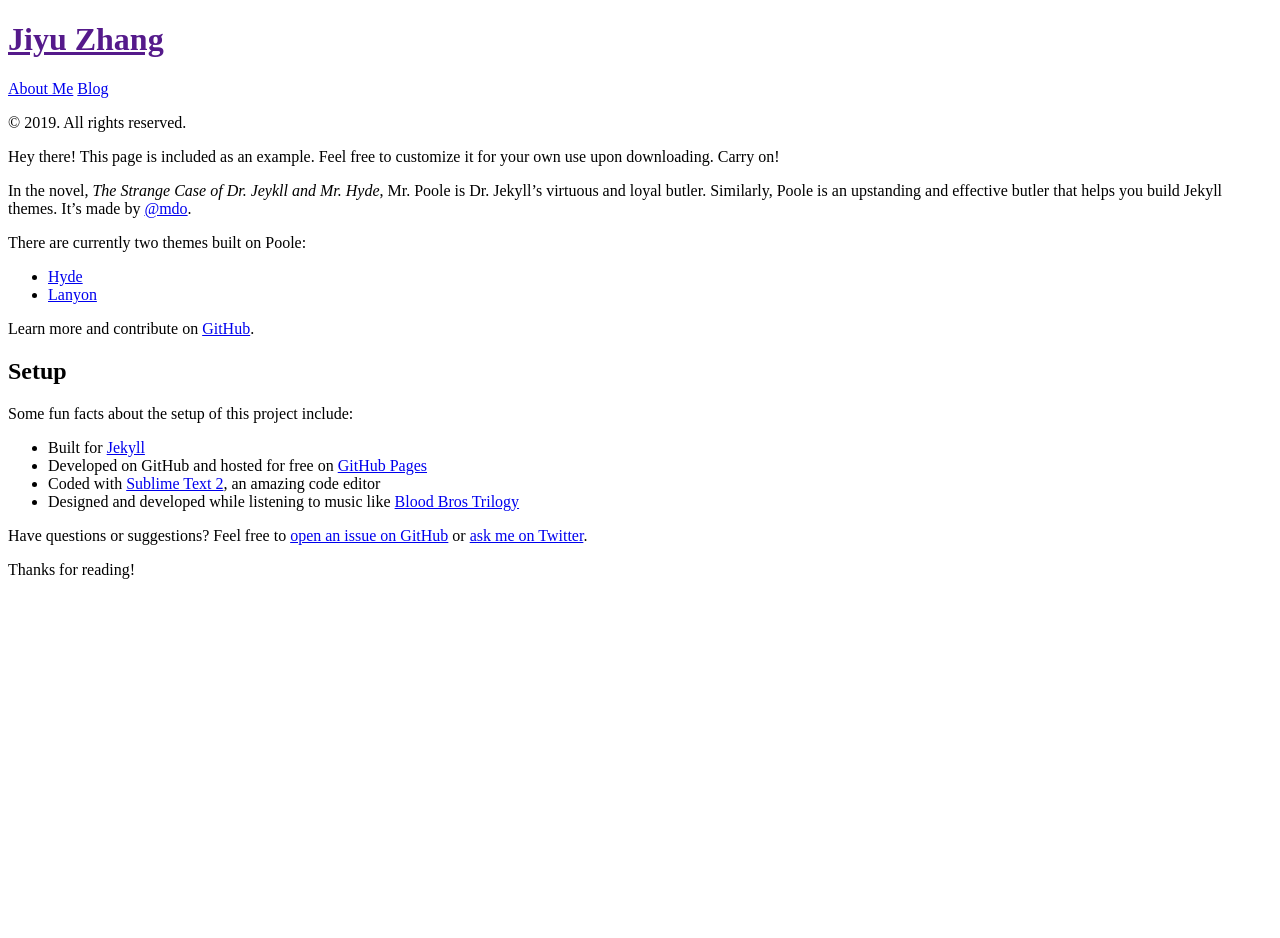
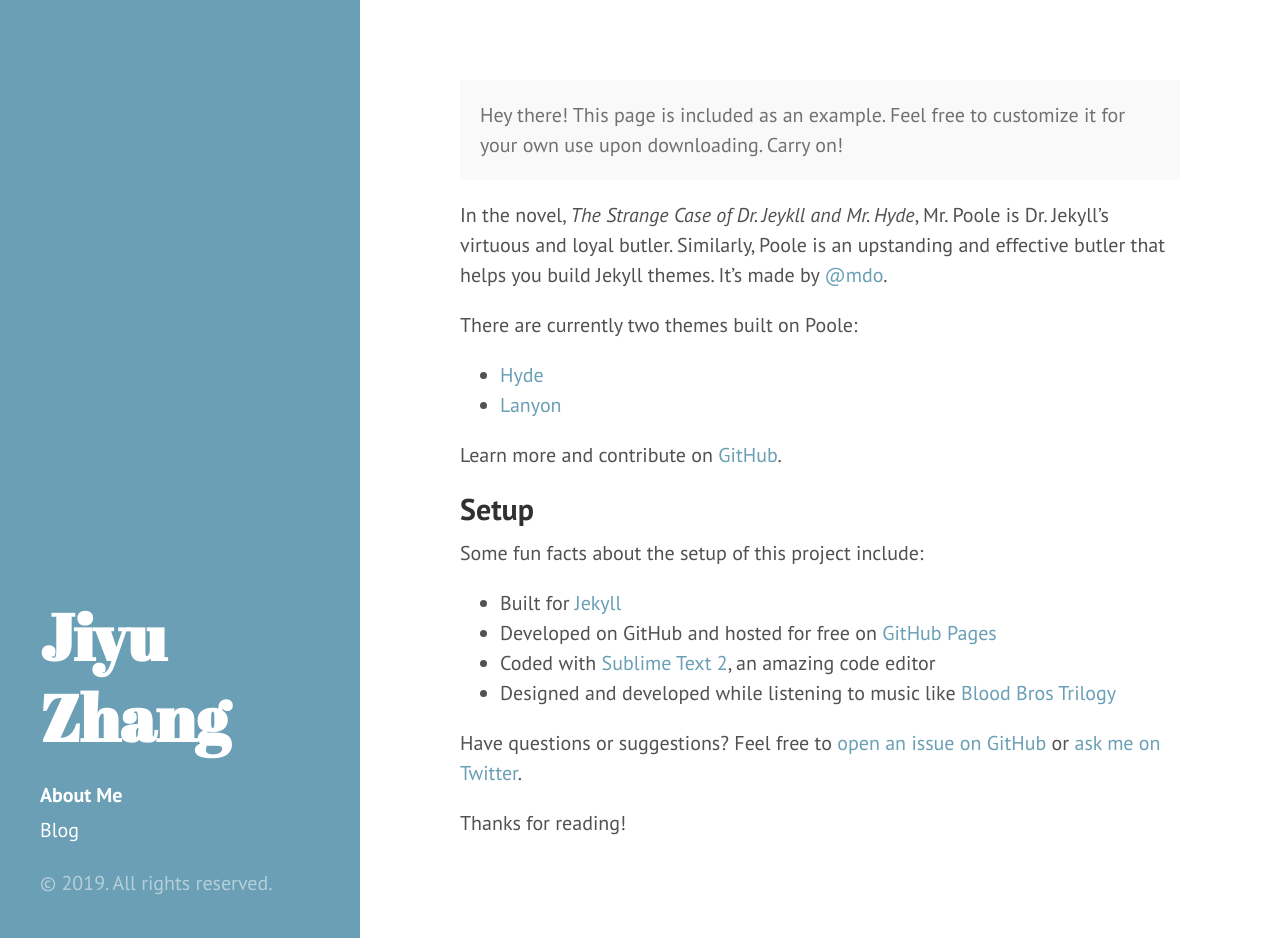
Before and after one commit to lucamartucci/lucamartucci.github.io, a Jekyll site: the page built from about.md, in a window 1280 px wide and 938 px high. Built offline with Jekyll 4.4.1, drawn with Linux system fonts in a browser that asks for light colours.

Commit message:
very new

```diff
--- a/404.html
+++ b/404.html
@@ -6,5 +6,5 @@
 
 <div class="page">
   <h1 class="page-title">404: Page not found</h1>
-  <p class="lead">Sorry, we've misplaced that URL or it's pointing to something that doesn't exist. <a href="{{ site.baseurl }}">Head back home</a> to try finding it again.</p>
+  <p class="lead">Sorry, we've misplaced that URL or it's pointing to something that doesn't exist. <a href="{{ site.baseurl }}/">Head back home</a> to try finding it again.</p>
 </div>
--- a/_includes/head.html
+++ b/_includes/head.html
@@ -15,14 +15,14 @@
   </title>
 
   <!-- CSS -->
-  <link rel="stylesheet" href="{{ site.baseurl }}public/css/poole.css">
-  <link rel="stylesheet" href="{{ site.baseurl }}public/css/syntax.css">
-  <link rel="stylesheet" href="{{ site.baseurl }}public/css/hyde.css">
+  <link rel="stylesheet" href="{{ site.baseurl }}/public/css/poole.css">
+  <link rel="stylesheet" href="{{ site.baseurl }}/public/css/syntax.css">
+  <link rel="stylesheet" href="{{ site.baseurl }}/public/css/hyde.css">
   <link rel="stylesheet" href="http://fonts.googleapis.com/css?family=PT+Sans:400,400italic,700|Abril+Fatface">
 
   <!-- Icons -->
-  <link rel="apple-touch-icon-precomposed" sizes="144x144" href="{{ site.baseurl }}public/apple-touch-icon-144-precomposed.png">
-                                 <link rel="shortcut icon" href="{{ site.baseurl }}public/favicon.ico">
+  <link rel="apple-touch-icon-precomposed" sizes="144x144" href="{{ site.baseurl }}/public/apple-touch-icon-144-precomposed.png">
+                                 <link rel="shortcut icon" href="{{ site.baseurl }}/public/favicon.ico">
 
   <!-- RSS -->
   <link rel="alternate" type="application/rss+xml" title="RSS" href="/atom.xml">
--- a/_includes/sidebar.html
+++ b/_includes/sidebar.html
@@ -2,7 +2,7 @@
   <div class="container sidebar-sticky">
     <div class="sidebar-about">
       <h1>
-        <a href="{{ site.baseurl }}">
+        <a href="{{ site.baseurl }}/">
           {{ site.title }}
         </a>
       </h1>
```
Also changed, not shown: 6 other files.
